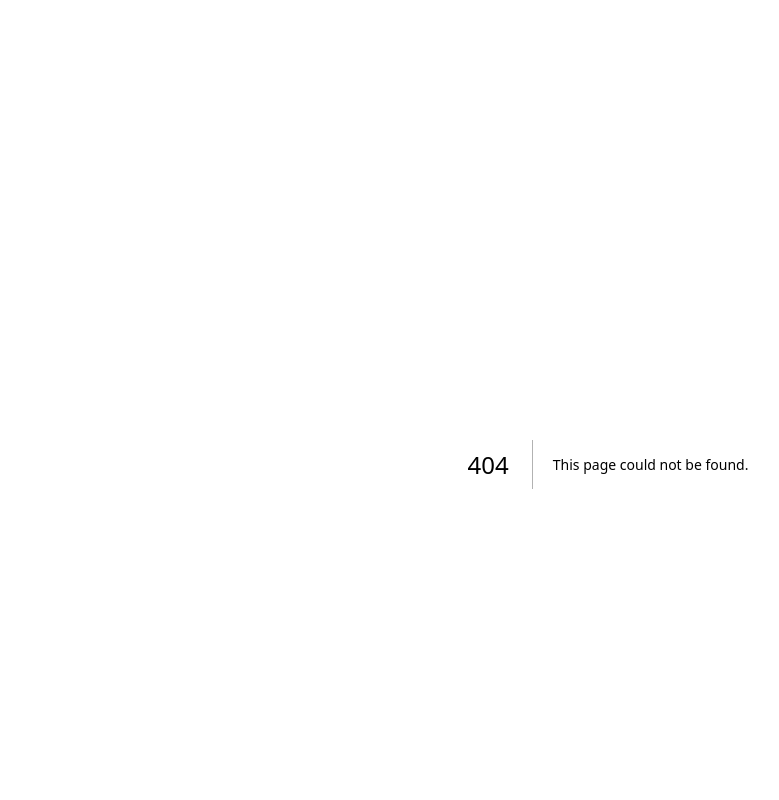
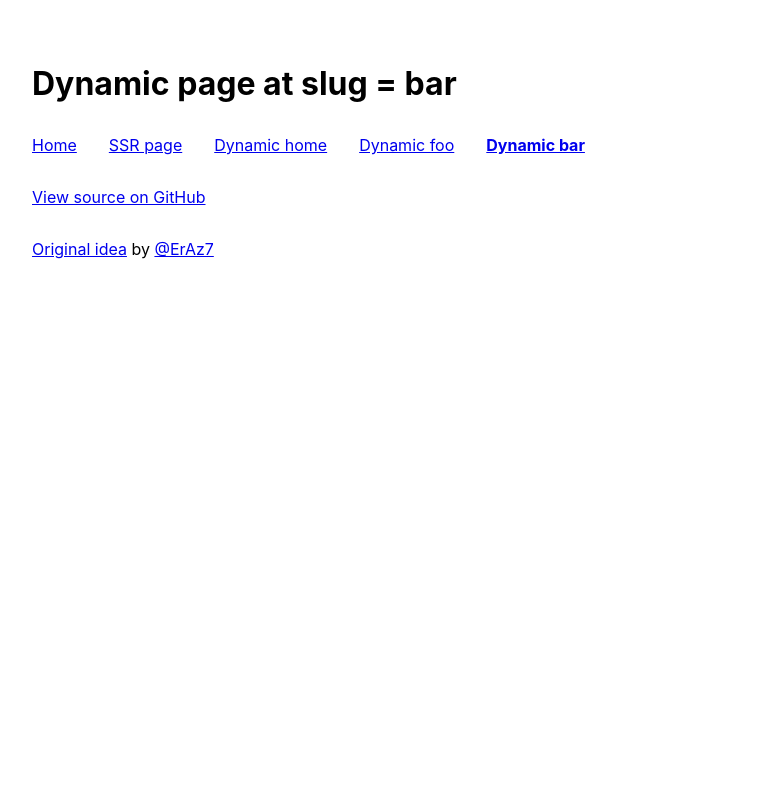
Before and after one commit to joulev/nextjs13-appdir-router-events, a Next.js app: page /dynamic/bar in a window 1280 px wide. Before the commit this address had no page. Shown: the top 800 px of the page, without its empty margins (32-811 px from the left). Built offline with nearby package versions, Linux system fonts and the light colour scheme.

Commit message:
add some (statically-generated) dynamic routes
Signed-off-by: Vu Van Dung <me@joulev.dev>

```diff
--- /dev/null
+++ b/app/dynamic/[slug]/page.tsx
@@ -0,0 +1,13 @@
+export default function DynamicPage({ params }: { params: { slug: string } }) {
+  return <h1>Dynamic page at slug = {params.slug}</h1>;
+}
+
+export async function generateStaticParams() {
+  await new Promise<void>((resolve) =>
+    setTimeout(() => {
+      console.log("\x1b[31m========= The timeout was run =========\x1b[30m");
+      resolve();
+    }, 1000),
+  );
+  return [{ slug: "foo" }, { slug: "bar" }];
+}
--- /dev/null
+++ b/app/dynamic/page.tsx
@@ -0,0 +1,3 @@
+export default function DynamicHome() {
+  return <h1>Dynamic home</h1>;
+}
--- a/app/layout.client.tsx
+++ b/app/layout.client.tsx
@@ -1,7 +1,7 @@
 "use client";
 
 import { useCallback, useEffect, useState } from "react";
-import { usePathname, useSearchParams, useSelectedLayoutSegment } from "next/navigation";
+import { usePathname, useSearchParams } from "next/navigation";
 import NProgress from "nprogress";
 import Anchor from "~/Anchor.client";
 import StartRouterChangeContext from "~/StartRouterChangeContext.client";
@@ -28,23 +28,27 @@ function RouterEventWrapper({
   );
 }
 
+function NavLink({ href, children }: React.PropsWithChildren<{ href: string }>) {
+  const pathname = usePathname();
+  return (
+    <Anchor href={href} style={{ fontWeight: pathname === href ? "bold" : undefined }}>
+      {children}
+    </Anchor>
+  );
+}
+
 export default function RootLayoutClient({ children }: React.PropsWithChildren) {
   const onStart = useCallback(() => NProgress.start(), []);
   const onComplete = useCallback(() => NProgress.done(), []);
-  const segment = useSelectedLayoutSegment();
   return (
     <RouterEventWrapper onStart={onStart} onComplete={onComplete}>
       {children}
       <div style={{ display: "flex", gap: "2rem" }}>
-        <Anchor href="/" style={{ fontWeight: segment === null ? "bold" : undefined }}>
-          Home
-        </Anchor>
-        <Anchor
-          href="/ssr-page"
-          style={{ fontWeight: segment === "ssr-page" ? "bold" : undefined }}
-        >
-          SSR Page
-        </Anchor>
+        <NavLink href="/">Home</NavLink>
+        <NavLink href="/ssr-page">SSR page</NavLink>
+        <NavLink href="/dynamic">Dynamic home</NavLink>
+        <NavLink href="/dynamic/foo">Dynamic foo</NavLink>
+        <NavLink href="/dynamic/bar">Dynamic bar</NavLink>
       </div>
     </RouterEventWrapper>
   );
--- a/app/ssr-page/page.tsx
+++ b/app/ssr-page/page.tsx
@@ -8,5 +8,5 @@ async function getData() {
 
 export default async function SSRPage() {
   const { name } = await getData();
-  return <h1>Welcome {name}</h1>;
+  return <h1>SSR page with name = {name}</h1>;
 }
```
